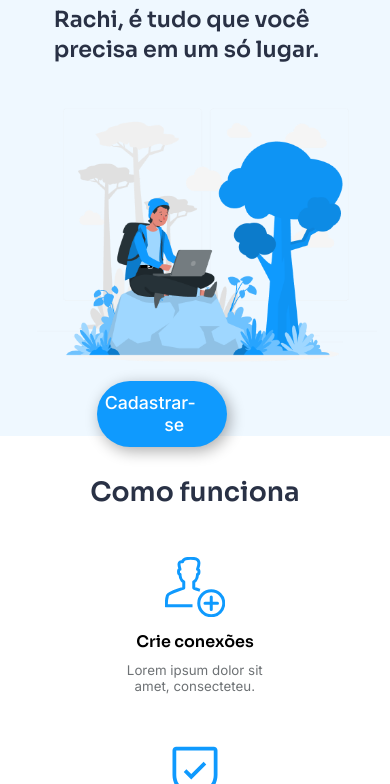
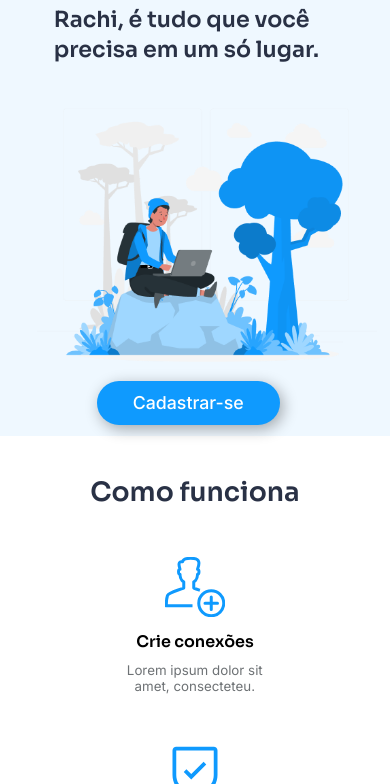
Before and after one commit to DevEduardoSouza/rachi, a plain HTML site: page index.html in a window 390 px wide. Shown: the part 60-844 px from the top of the page. Drawn offline with Linux system fonts and the light colour scheme.

Commit message:
responsivo 1.6

```diff
--- a/style.css
+++ b/style.css
@@ -104,8 +104,6 @@ main{
     text-decoration: none;
     color: white;
     padding: 0px;
-    margin: -3px -25px 0px -28px;
-
 }
 .estiloButton:hover{
     background-color: #054c80;
```
